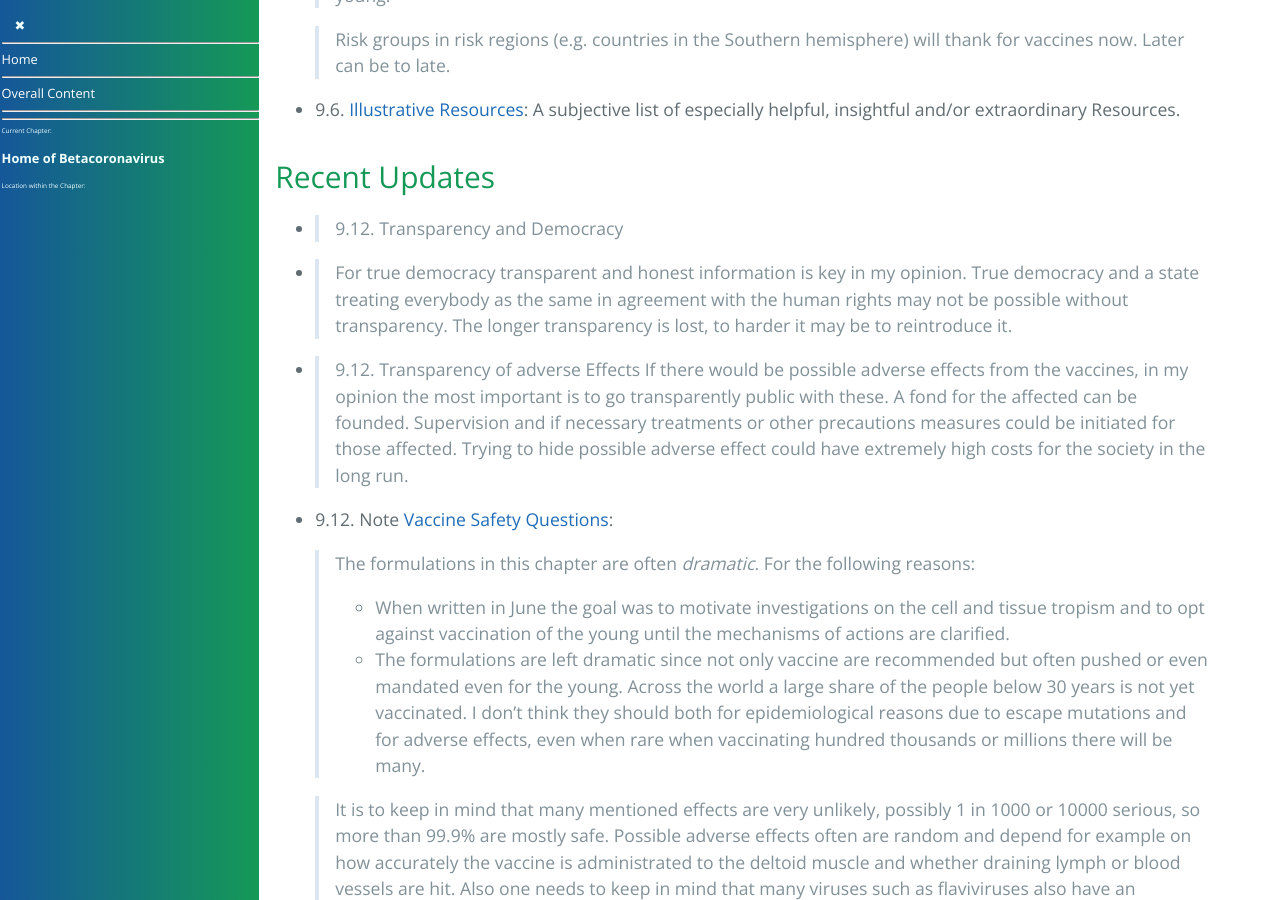
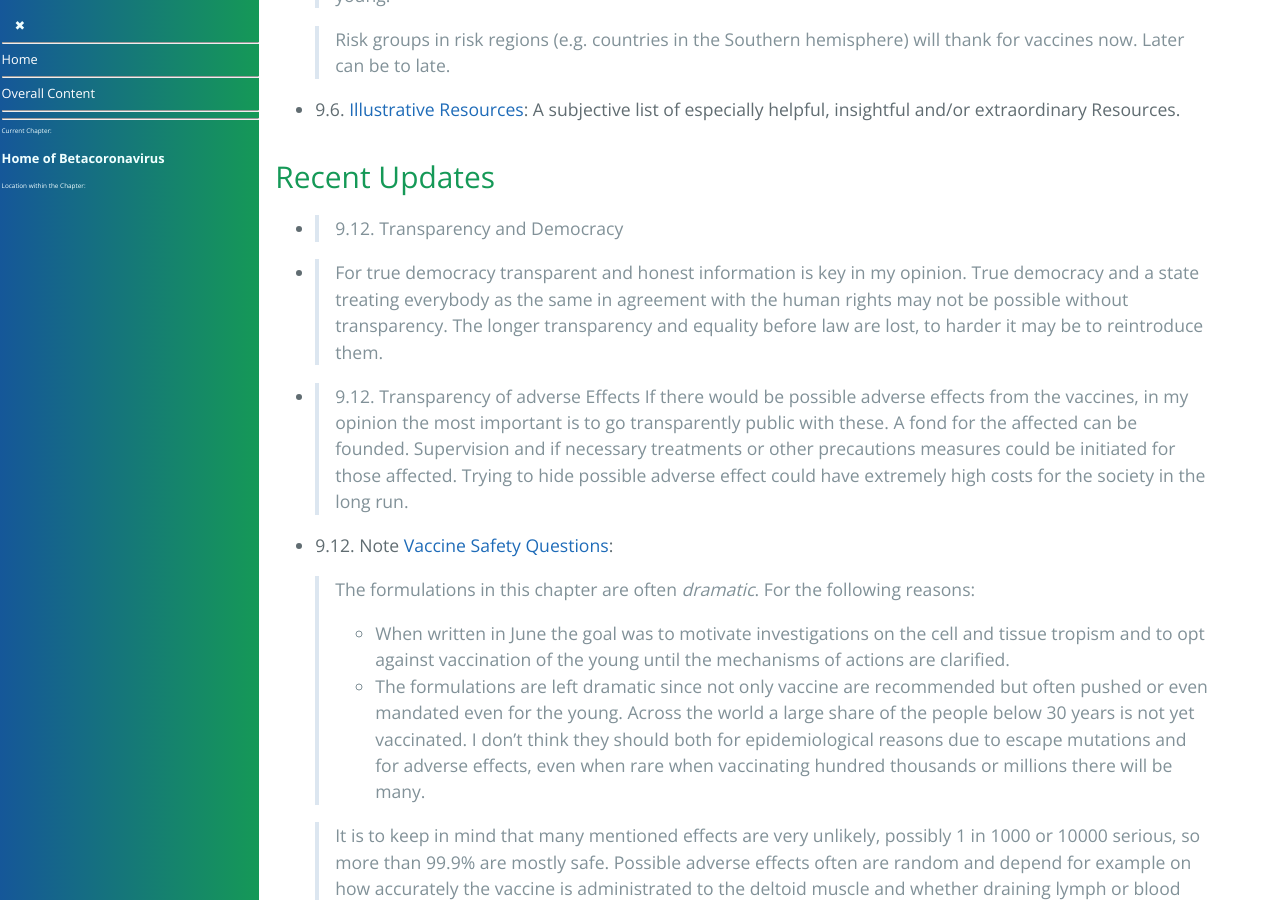
Before and after one commit to forestgrape/coronavirus, a Jekyll site: the page built from index.md, in a window 1280 px wide and 900 px high, scrolled down 2537 px. Built offline with Jekyll 4.4.1, drawn with Linux system fonts in a browser that asks for light colours; our own code applies the rules of GitHub Pages for plain Markdown files.

Commit message:
note on equality before law

```diff
--- a/index.md
+++ b/index.md
@@ -76,7 +76,7 @@
 <!-- 5.12.21: As RNA vaccines turned out they don't tame SARS-CoV-2, from a coronavirus perspective alone one should stop mass vaccination.-->
 
 - > 9.12. Transparency and Democracy
-- > For true democracy transparent and honest information is key in my opinion. True democracy and a state treating everybody as the same in agreement with the human rights may not be possible without transparency. The longer transparency is lost, to harder it may be to reintroduce it.
+- > For true democracy transparent and honest information is key in my opinion. True democracy and a state treating everybody as the same in agreement with the human rights may not be possible without transparency. The longer transparency and equality before law are lost, to harder it may be to reintroduce them.
 
 
 - > 9.12. Transparency of adverse Effects
```
